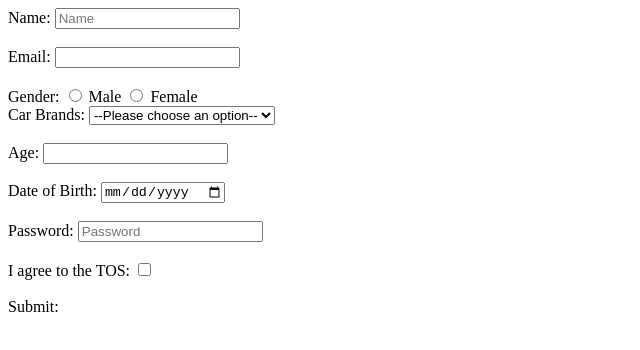
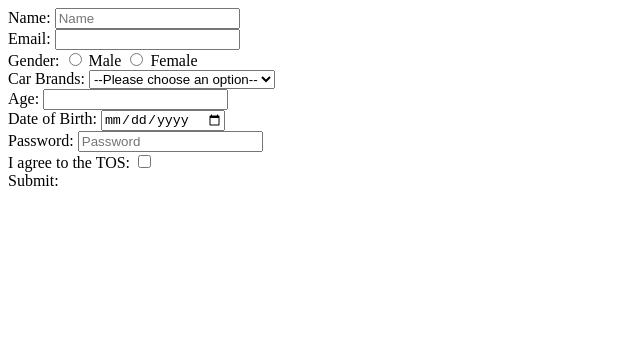
Before and after one commit to acciojob/signup-form-car-TiyanaBande, a website: page main.html in a window 1280 px wide. Shown: the whole page, without its empty margins (0-640 px from the left). Drawn offline with Linux system fonts and the light colour scheme.

Commit message:
created a submission

```diff
--- a/main.html
+++ b/main.html
@@ -4,43 +4,44 @@
 
 <head>
 	<link rel="stylesheet" href="styles.css">
-	<title>Signup Form</title>
+
 </head>
 
 <body>
 
 	<form method="post">
 	<lable for="name">Name:</lable>
-	<input type="text" id="name" name="name" placeholder="Name" required><br><br>
-
+	<input type="text" id="name" name="name" placeholder="Name" required>
+<br>
 	<lable for="email">Email:</lable>
-	<input type="email" id="email" name="email" required><br><br>
-
+	<input type="email" id="email" name="email" required>
+<br>
 	<lable>Gender:</lable>
 	<input type="radio" id="gender_m" name="gender" value="male" required> Male
-	<input type="radio" id="gender_f" name="gender" value="female" required> Female<br>
-
+	<input type="radio" id="gender_f" name="gender" value="female" required> Female
+<br>
 	<lable for="cars">Car Brands:</lable>
 	<select id="cars" name="cars" required>
 		<option value="">--Please choose an option--</option>
 		<option value="toyota">Toyota</option>
 		<option value="honda">Honda</option>
 		<option value="ford">Ford</option>
-	</select><br><br>
+	</select>
+<br>
+	<lable for="age">Age:</lable>
+	<input type="number" id="age" name="age" placeholde="Age" required>
+<br>
+	<lable for="dob">Date of Birth:</lable>
+	<input type="date" id="dob" name="dob" required>
+<br>
+	<lable for="password">Password:</lable>
+     <input type="password" id="password" name="password" placeholder="Password" required>
+<br>
+	<lable for="tos"> I agree to the TOS:</lable>
+	<input type="checkbox" id="tos" name="tos" required>
+<br>
+	<buttom type="submit">Submit:</buttom>
 
-	<lable for="age">Age:</lable>
-	<input type="number" id="age" name="age" placeholde="Age" required><br><br>
-
-	<lable for="dob">Date of Birth:</lable>
-	<input type="date" id="dob" name="dob" required><br><br>
-
-	<lable for="password">Password:</lable>
-     <input type="password" id="password" name="password" placeholder="Password" required><br><br>
-
-	<lable for="tos"> I agree to the TOS:</lable>
-	<input type="checkbox" id="tos" name="tos" required><br><br>
-
-	<buttom type="submit">Submit:</buttom>
 	</form>
 	<!-- the entire body must be written by student -->
     <script type="text/javascript" src="./script.js">
```
